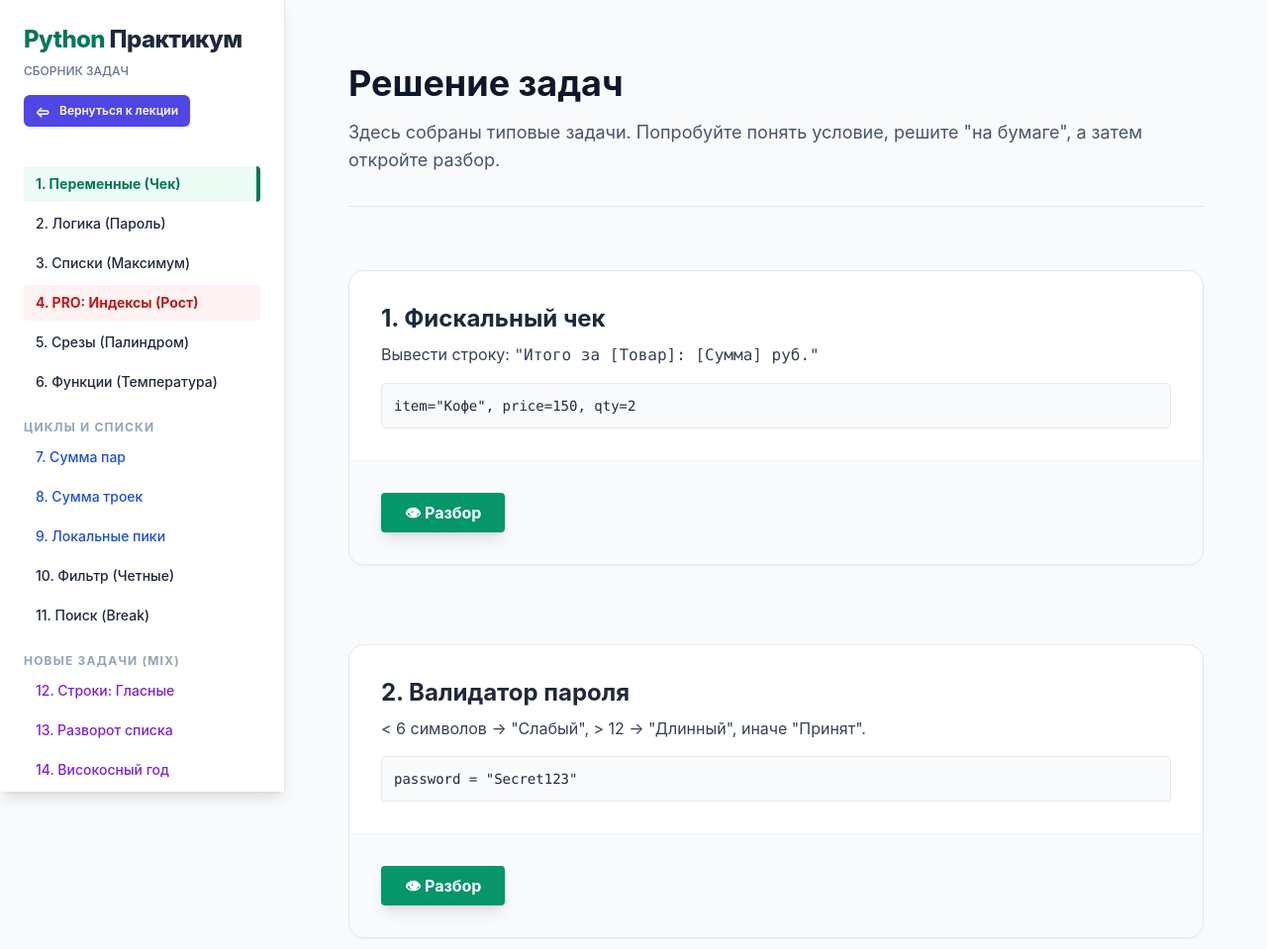
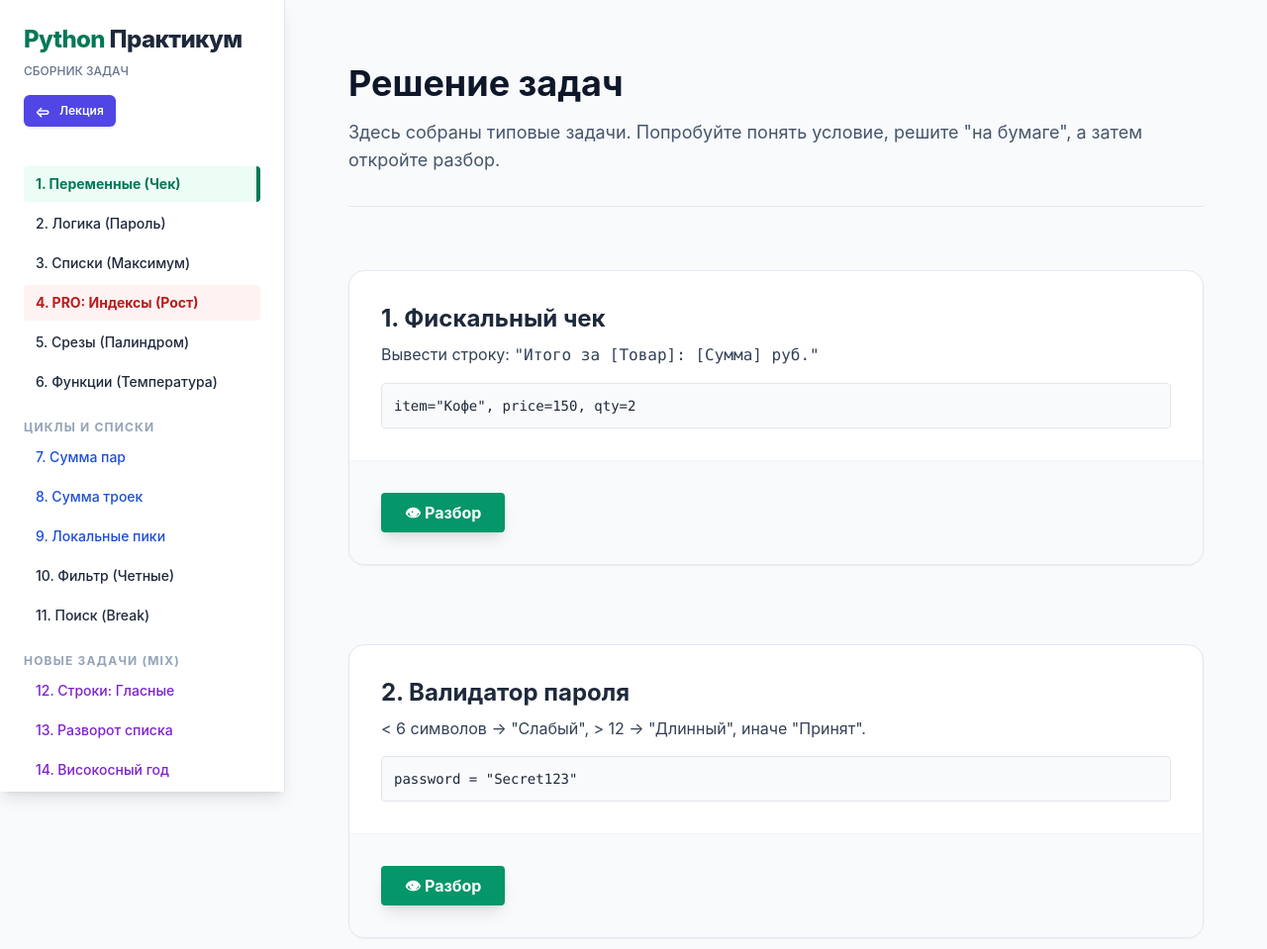
Before and after one commit to qwerty-ll/learningPython_GeminiSite, a plain HTML site: page GeminiLessonPython/practic.html in a window 1280 px wide. Shown: the top 959 px of the page at 99% size. Drawn offline with nearby package versions, Linux system fonts and the light colour scheme.

Commit message:
Update index.html2.0

```diff
--- a/GeminiLessonPython/practic.html
+++ b/GeminiLessonPython/practic.html
@@ -40,7 +40,7 @@
                     <a id="sidebar-back" href="../index.html" title="Лекция" class="practicum-btn inline-flex items-center gap-2 bg-indigo-600 text-white text-xs font-semibold py-2 px-3 rounded-md shadow hover:bg-indigo-700 focus:outline-none focus:ring-2 focus:ring-indigo-300">
                         <!-- иконка стрелки -->
                         <svg xmlns="http://www.w3.org/2000/svg" class="h-4 w-4" viewBox="0 0 20 20" fill="currentColor" aria-hidden="true"><path fill-rule="evenodd" d="M7.707 14.707a1 1 0 01-1.414 0L2.586 11H14a1 1 0 110 2H4.414l3.293 3.293a1 1 0 01-1.414 1.414l-5-5a1 1 0 010-1.414l5-5a1 1 0 011.414 1.414L4.414 9H14a3 3 0 010 6H7.707z" clip-rule="evenodd"/></svg>
-                        Вернуться к лекции
+                        Лекция
                     </a>
                 </div>
             </div>
```
